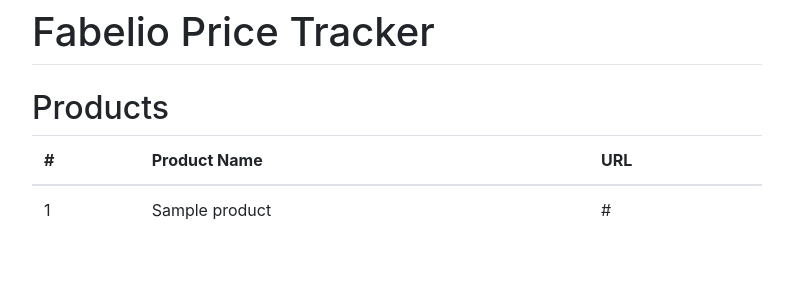
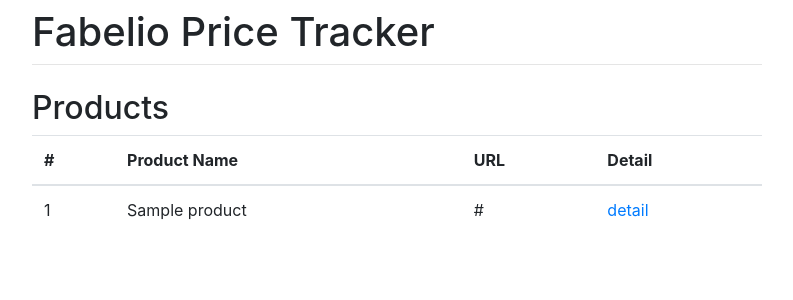
Before and after one commit to nikhosagala/fabelio-price-tracker, a Django app: page /product-list in a window 1280 px wide. Shown: the top 300 px of the page, without its empty margins (243-1036 px from the left). Run offline with Django 3.2, Linux system fonts and the light colour scheme; tables that the repository leaves empty hold one stand-in row (values such as "Sample post"); parts of the project's set-up code (start-up, migrations or seed data) failed here and were passed over; some libraries are stand-ins or nearby versions.

Commit message:
Added link from list to go to detail

```diff
--- a/fabelio_price_tracker/price_tracker/templates/price_tracker/product_list.html
+++ b/fabelio_price_tracker/price_tracker/templates/price_tracker/product_list.html
@@ -8,16 +8,18 @@
             <th scope="col">#</th>
             <th scope="col">Product Name</th>
             <th scope="col">URL</th>
+            <th scope="col">Detail</th>
         </tr>
         </thead>
         <tbody>
         {% for product in object_list %}
             {% if product.name %}
-            <tr>
-                <td>{{ forloop.counter }}</td>
-                <td>{{ product.name }}</td>
-                <td>{{ product.product_url }}</td>
-            </tr>
+                <tr>
+                    <td>{{ forloop.counter }}</td>
+                    <td>{{ product.name }}</td>
+                    <td>{{ product.product_url }}</td>
+                    <td><a href="{% url 'product-detail' pk=product.id %}">detail</a></td>
+                </tr>
             {% endif %}
         {% endfor %}
         </tbody>
```
